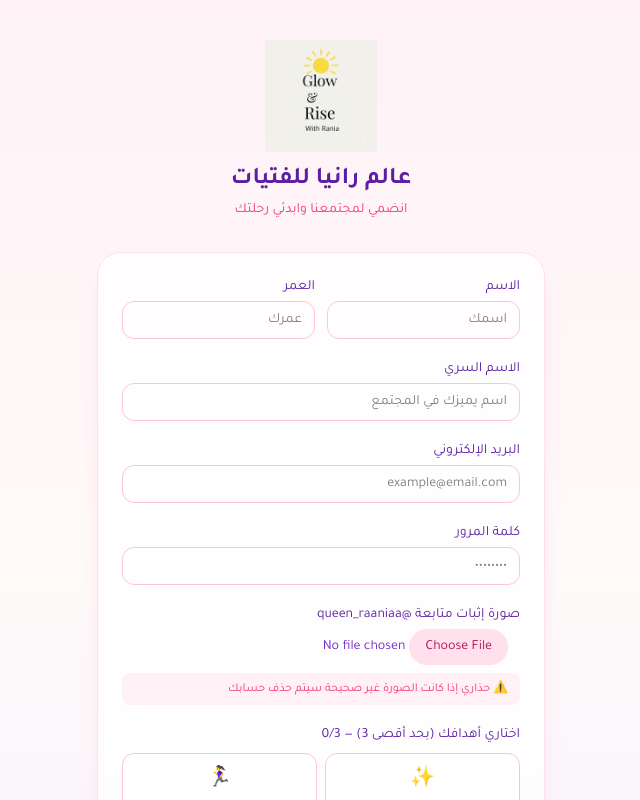
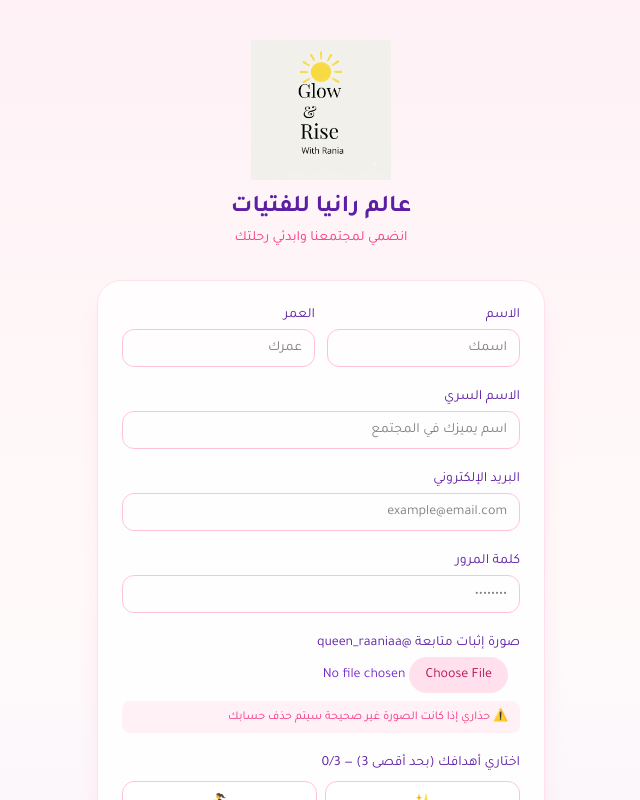
Before and after one commit to starlingventures0-design/Rise-Glow, a React (Vite) app: page /register in a window 1280 px wide. Shown: the top 800 px of the page, without its empty margins (319-959 px from the left). Built offline with nearby package versions, Linux system fonts and the light colour scheme; no server answers.

Commit message:
Adjust image height and width in RegisterPage
Updated image styling in RegisterPage component.

```diff
--- a/src/pages/RegisterPage.tsx
+++ b/src/pages/RegisterPage.tsx
@@ -109,7 +109,7 @@ export default function RegisterPage() {
       <div className="w-full max-w-md">
         {/* الترويسة */}
         <div className="text-center mb-8">
-          <img src="/1784951516838.png" alt="Glow & Rise" className="h-28 w-auto mx-auto mb-3 object-contain" />
+       <img src="/1784951516838.png" alt="Glow & Rise" style={{ height: "140px", width: "auto" }} className="mx-auto mb-3" />
           <h1 className="text-2xl font-bold text-violet-700">عالم رانيا للفتيات</h1>
           <p className="text-rose-500 text-sm mt-1">انضمي لمجتمعنا وابدئي رحلتك</p>
         </div>
```
